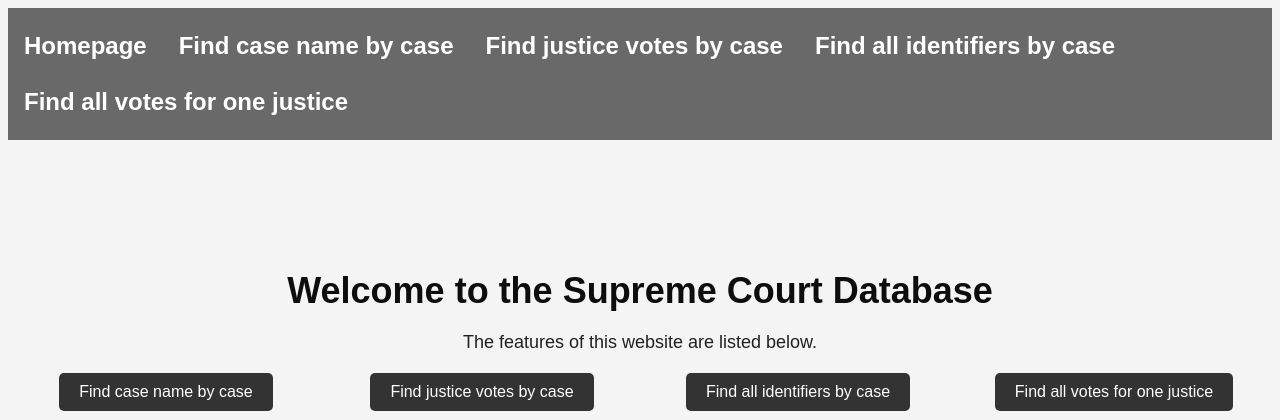
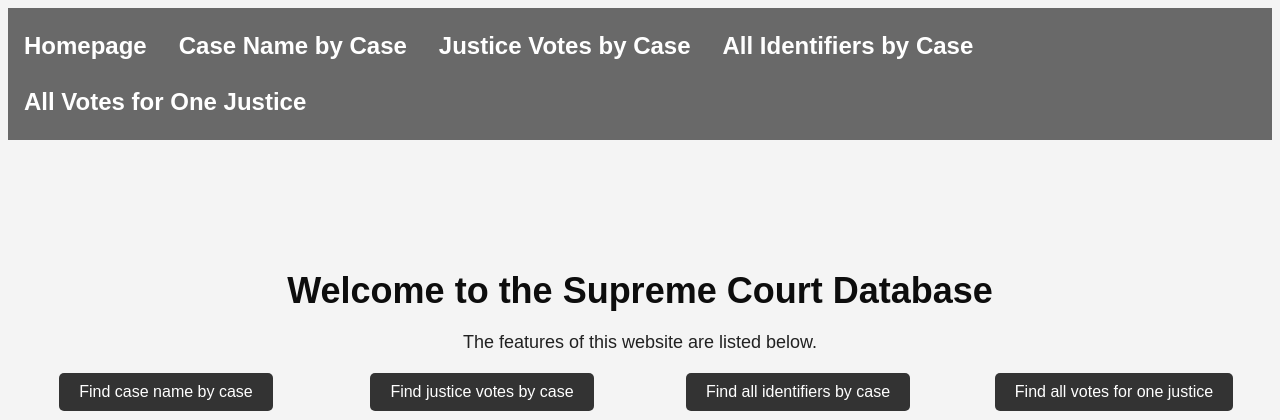
Before and after one commit to CS257-F23/team-project-f, a Flask app: page / in a window 1280 px wide. Shown: the top 420 px of the page. Run offline with Flask 3, Linux system fonts and the light colour scheme.

Commit message:
edited styling

```diff
--- a/templates/homepage.html
+++ b/templates/homepage.html
@@ -9,10 +9,10 @@
 		<header>
 			<div class="navbar">
 				<a href="/" class="nav">Homepage	</a>
-				<a href="/case_name" class="nav">Find case name by case</a>
-				<a href="/justice_votes" class="nav">Find justice votes by case</a>
-				<a href="/case_identifiers" class="nav">Find all identifiers by case</a>
-				<a href="/all_justice_votes" class="nav">Find all votes for one justice</a>
+				<a href="/case_name" class="nav">Case Name by Case</a>
+				<a href="/justice_votes" class="nav">Justice Votes by Case</a>
+				<a href="/case_identifiers" class="nav">All Identifiers by Case</a>
+				<a href="/all_justice_votes" class="nav">All Votes for One Justice</a>
 			</div>
 		</header>
 
```
Also changed, not shown: templates/404.html (+4 -4 lines), templates/case_name_displayer.html (+4 -4 lines).
